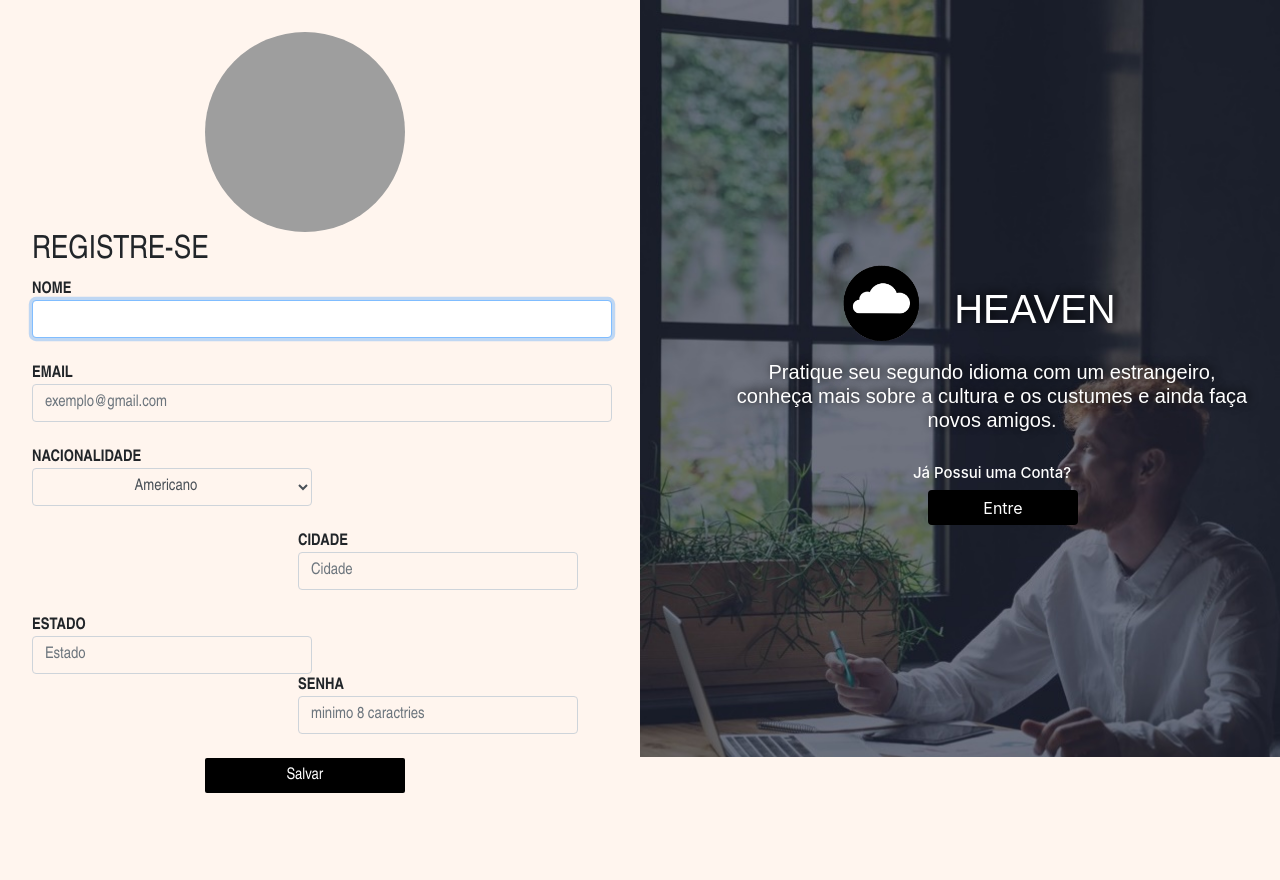
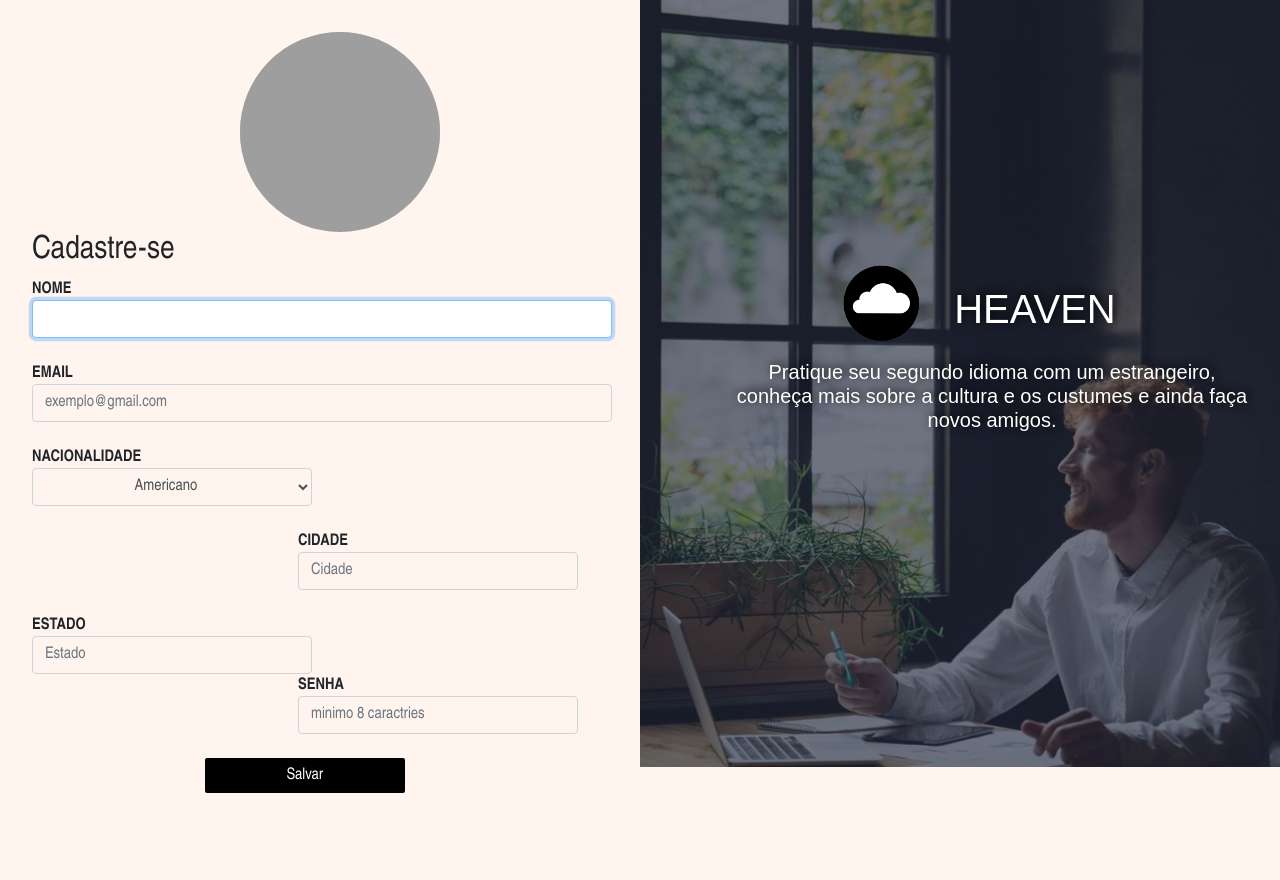
Before and after one commit to Guilherme103307/tcc-2020, a PHP site: page /poc-ingles/CadastrarUsuario.php?id=1 in a window 1280 px wide. Run offline with PHP 8.4, Linux system fonts and the light colour scheme; some web fonts are replaced; grey boxes are pictures that could not be loaded.

Commit message:
Update CadastrarUsuario.php

```diff
--- a/Views/CadastrarUsuario.php
+++ b/Views/CadastrarUsuario.php
@@ -1,3 +1,6 @@
+	<?php
+		include_once ("../Controllers/conexao.php");
+ ?>
 <!DOCTYPE html>
 <html>
 <head>
@@ -12,22 +15,18 @@
 
 
 	<div class="esquerda">
-	<?php
-		 	$id = $_GET['id'];
+		<?php
+			$id = $_GET['id'];
 		?>
+		<img src ="../foto/<?php echo $id; ?>" class="img"  />
 
-			<img src ="../imagens/sem_perfil.png ?>"
-			style="width: 200px;
-    			   height: 200px;
-    			   border-radius: 200px;
-    			   margin-top: 5%;
-    			   margin-left: 32%;"
-			>
+
+
 
     	<fieldset class="field">
 			<form action="../Controllers/controle_usuario.php?acao=inserir" method="POST">
 				<input  type="hidden" id="imagem" name="imagem" autofocus="" display= "inline"  value="<?php echo $id; ?>">
-			<h2 class="h2">REGISTRE-SE</h2>
+			<h2 class="h2">Cadastre-se</h2>
 
 			<div>
 				<label class="label">NOME</label>
@@ -103,12 +102,8 @@
 			<div>
 
 				<h3 class="h3" style="font-size: 20px; text-align: center; margin-left: 15%; width: 80%;">Pratique seu segundo idioma com um estrangeiro, conheça mais sobre a cultura e os custumes e ainda faça novos amigos. </h3>
-				<br>
-				<h4 class="h4"  style="font-size: 15px; text-align: center; margin-left: 10%;"> Já Possui uma Conta?<h4>
+				<br><br><br><br><br><br><br><br><br><br><br><br><br><br>
 
-			<a href="login.php" >
-				 <button class="btn btn-primary " style="background-color: #000; margin-left: 45%; border: none; margin-bottom: 35%;">Entre  </button>
-			 </a>
 			</div>
 		</div>
 
```
